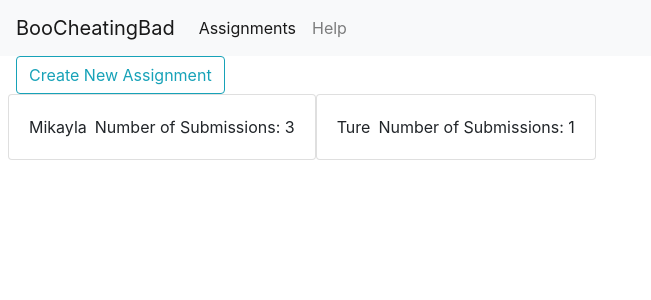
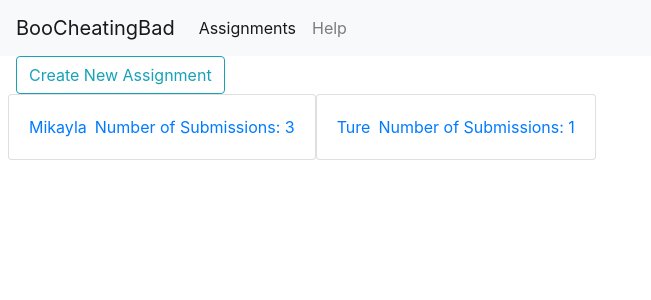
Before and after one commit to whysgai/BooPlagiraismBad, a React (Create React App) app in the folder bpb-front/: page / in a window 1280 px wide. Shown: the top 300 px of the page, without its empty margins (0-651 px from the left). Built offline with nearby package versions, Linux system fonts and the light colour scheme.

Commit message:
BPB-21 feat: set current assignment when an assignment has been selected

```diff
--- a/bpb-front/src/AssignmentListCard.tsx
+++ b/bpb-front/src/AssignmentListCard.tsx
@@ -1,19 +1,43 @@
 import React from 'react';
 import Assignment from './types/Assignment'
+import { Link } from 'react-router-dom';
+import { store } from './store';
+import {setCurrentAssignment} from './actions/AssignmentAction'
 
-function AssignmentListCard({assignment, createAssignment}:{assignment : Assignment, createAssignment: (arg: String) => void }) {
+interface PropsType {
+  assignment: Assignment
+  createAssignment: (arg: String) => void
+}
+
+class AssignmentListCard extends React.Component <PropsType,{}> {
+
+//({assignment, createAssignment}:{assignment : Assignment, createAssignment: (arg: String) => void })
+
+  constructor(props : PropsType) {
+    super(props)
+    this.state = {
+      assignment: this.props.assignment
+    }
+  }
+
+  setAssignment() {
+    store.dispatch(setCurrentAssignment('SET_CURRENT_ASSIGNMENT', this.props.assignment))
+  }
+
+  render() {
     return (
-    <div className="assignment-list-card card" >
-      <div className='card-body'>
+      <div className="assignment-list-card card">
+        <Link to='/' className='card-body' onClick={() => this.setAssignment()}>
           <span className='card-title'>
-          {assignment.name}
+            {this.props.assignment.name}
           </span>
           <span className='pl-2'>
-          Number of Submissions: {assignment.submissionIds.length}
+            Number of Submissions: {this.props.assignment.submissionIds.length}
           </span>
-      </div>
+        </Link>
       </div>
     );
   }
+}
 
 export default AssignmentListCard;
```
Lines whose indentation alone changed are shown as unchanged.
